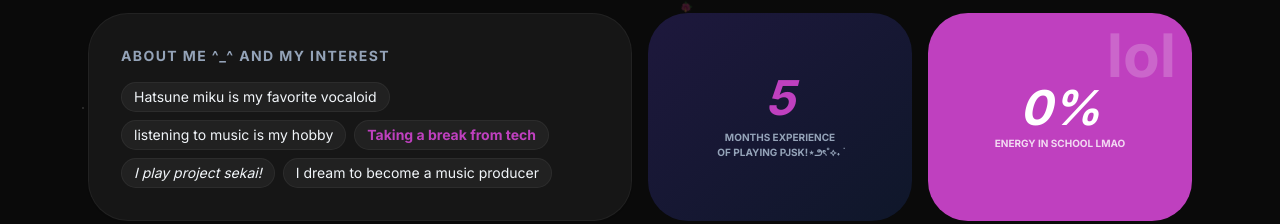
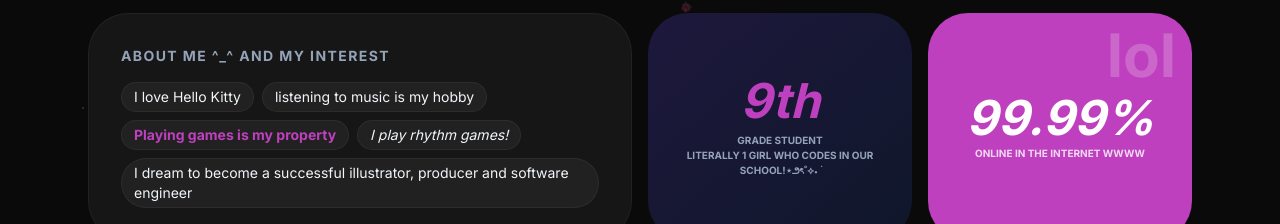
Before and after one commit to hanakobunni4l1fe/chiyunni-profile, a plain HTML site: page index.html in a window 1280 px wide. Shown: the part 598-822 px from the top of the page. Drawn offline with nearby package versions, Linux system fonts and the light colour scheme.

Commit message:
Update index.html

```diff
--- a/index.html
+++ b/index.html
@@ -3,7 +3,7 @@
 <head>
     <meta charset="UTF-8">
     <meta name="viewport" content="width=device-width, initial-scale=1.0">
-    <title>Chiyunni | Internet kitty ⋆𐙚₊˚⊹♡ </title>
+    <title>チユンニ | Internet kitty ⋆𐙚₊˚⊹♡ </title>
     <meta name="theme-color" content="#0a0a0a">
 
     <script src="https://cdn.tailwindcss.com"></script>
@@ -340,9 +340,9 @@
 
         <!-- PROFILE -->
         <div data-aos="fade-up" data-aos-delay="100" class="col-span-1 rounded-[2.5rem] bg-slate-200 dark:bg-cardDark overflow-hidden bento-card h-64 md:h-auto relative group">
-            <img src="https://i.pinimg.com/736x/01/08/5b/01085b6e212f4e4068a82158c77e891c.jpg" class="w-full h-full object-cover grayscale group-hover:grayscale-0 transition duration-700" alt="Profile">
+            <img src="https://i.pinimg.com/736x/06/83/93/068393b5289cfa6a70d99848cba8ae5e.jpg" class="w-full h-full object-cover grayscale group-hover:grayscale-0 transition duration-700" alt="Profile">
             <div class="absolute inset-0 bg-gradient-to-t from-black/60 to-transparent opacity-0 group-hover:opacity-100 transition duration-500 flex items-end p-5">
-                <span class="text-white text-sm font-bold">Asahina Mafuyu!! </span>
+                <span class="text-white text-sm font-bold">K-Angel!!</span>
             </div>
         </div>
 
@@ -350,26 +350,26 @@
         <div data-aos="fade-up" data-aos-delay="200" class="col-span-1 sm:col-span-2 p-8 rounded-[2.5rem] bg-white dark:bg-cardDark border dark:border-white/5 border-purple-100 shadow-sm bento-card glow-pink flex flex-col justify-center">
             <h3 class="text-sm font-bold mb-4 text-slate-400 uppercase tracking-widest">About me ^_^ and my interest</h3>
             <div class="flex flex-wrap gap-2">
-                <span class="px-3 py-1 bg-slate-100 dark:bg-white/5 rounded-full text-sm border dark:border-white/5 hover:border-purple-400 hover:text-brandPurple transition cursor-default">Hatsune miku is my favorite vocaloid</span>
+                <span class="px-3 py-1 bg-slate-100 dark:bg-white/5 rounded-full text-sm border dark:border-white/5 hover:border-purple-400 hover:text-brandPurple transition cursor-default">I love Hello Kitty</span>
                 <span class="px-3 py-1 bg-slate-100 dark:bg-white/5 rounded-full text-sm border dark:border-white/5 hover:border-purple-400 hover:text-brandPurple transition cursor-default">listening to music is my hobby</span>
-                <span class="px-3 py-1 bg-slate-100 dark:bg-white/5 rounded-full text-sm border dark:border-white/5 font-bold text-brandPurple hover:scale-105 transition cursor-default">Taking a break from tech</span>
-                <span class="px-3 py-1 bg-slate-100 dark:bg-white/5 rounded-full text-sm border dark:border-white/5 italic hover:border-purple-400 hover:text-brandPurple transition cursor-default">I play project sekai!</span>
-                <span class="px-3 py-1 bg-slate-100 dark:bg-white/5 rounded-full text-sm border dark:border-white/5 hover:border-purple-400 hover:text-brandPurple transition cursor-default">I dream to become a music producer</span>
+                <span class="px-3 py-1 bg-slate-100 dark:bg-white/5 rounded-full text-sm border dark:border-white/5 font-bold text-brandPurple hover:scale-105 transition cursor-default">Playing games is my property</span>
+                <span class="px-3 py-1 bg-slate-100 dark:bg-white/5 rounded-full text-sm border dark:border-white/5 italic hover:border-purple-400 hover:text-brandPurple transition cursor-default">I play rhythm games!</span>
+                <span class="px-3 py-1 bg-slate-100 dark:bg-white/5 rounded-full text-sm border dark:border-white/5 hover:border-purple-400 hover:text-brandPurple transition cursor-default">I dream to become a successful illustrator, producer and software engineer </span>
             </div>
         </div>
 
         <!-- ART EXP -->
         <div data-aos="fade-up" data-aos-delay="300" class="col-span-1 p-8 rounded-[2.5rem] bg-slate-900 text-white flex flex-col justify-center items-center text-center bento-card glow-purple relative overflow-hidden">
             <div class="absolute inset-0 bg-gradient-to-br from-purple-900/20 to-transparent pointer-events-none"></div>
-            <span class="text-5xl font-black italic text-brandPurple relative z-10 hover:scale-110 transition inline-block">5</span>
-            <span class="text-[10px] text-slate-400 uppercase font-bold mt-2 relative z-10">Months experience<br>of playing pjsk!⋆౨ৎ˚⟡˖ ࣪</span>
+            <span class="text-5xl font-black italic text-brandPurple relative z-10 hover:scale-110 transition inline-block">9th</span>
+            <span class="text-[10px] text-slate-400 uppercase font-bold mt-2 relative z-10">Grade student<br>literally 1 girl who codes in our school!⋆౨ৎ˚⟡˖ ࣪</span>
         </div>
 
         <!-- SCHOOL ENERGY -->
         <div data-aos="fade-up" data-aos-delay="400" class="col-span-1 p-8 rounded-[2.5rem] bg-brandPurple text-white flex flex-col justify-center items-center bento-card relative overflow-hidden">
             <div class="absolute top-3 right-4 text-white/20 text-6xl font-black pointer-events-none select-none">lol</div>
-            <span class="text-5xl font-black italic hover:scale-110 transition inline-block">0%</span>
-            <span class="text-[10px] uppercase font-bold opacity-80 mt-1 text-center">Energy in school lmao </span>
+            <span class="text-5xl font-black italic hover:scale-110 transition inline-block">99.99%</span>
+            <span class="text-[10px] uppercase font-bold opacity-80 mt-1 text-center">Online in the internet wwww</span>
         </div>
 
         <!-- SAKURA MIKU -->
```
